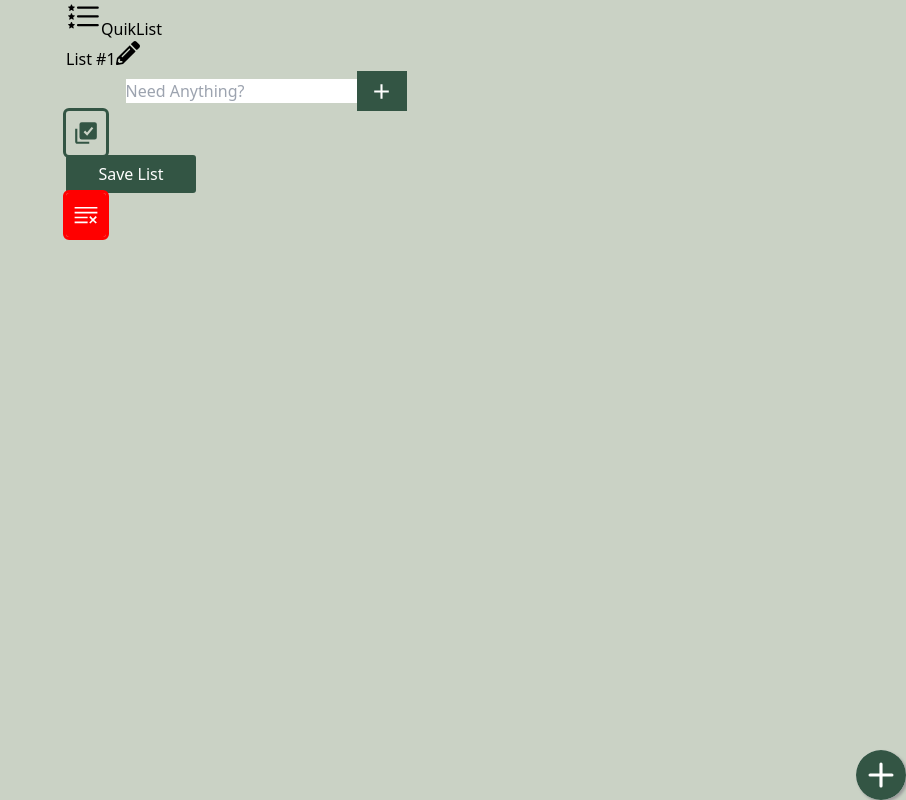
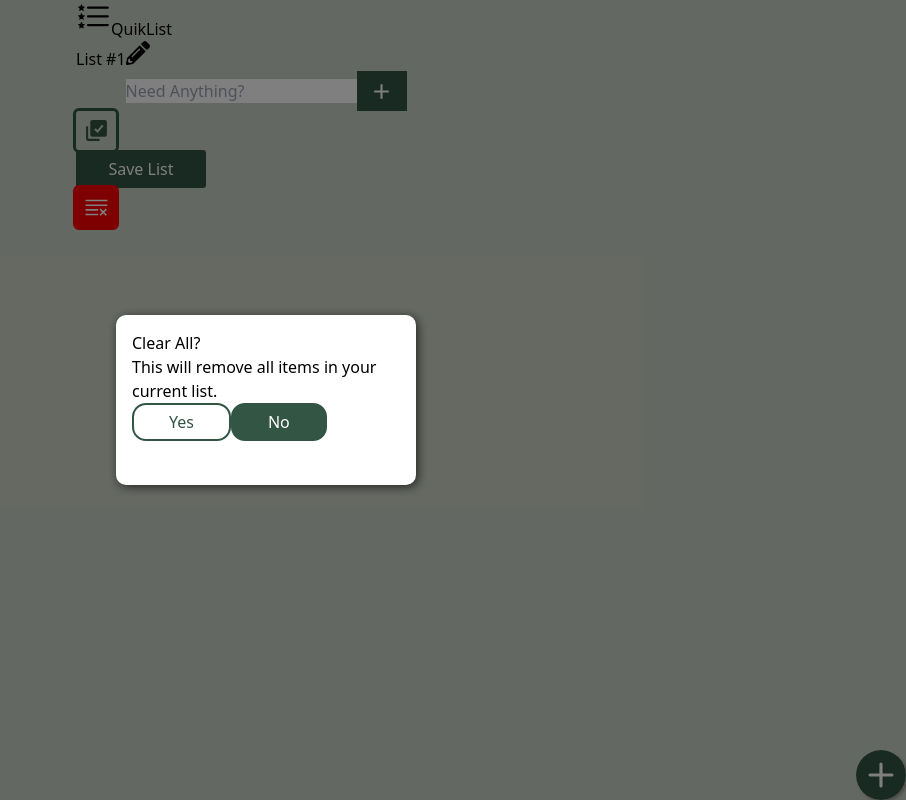
Before and after one commit to Rick3Mrtz/Grocery-List, a React (Vite) app: page / in a window 1280 px wide. Both pictures are taken after a click on the button 460 px from the left and 215 px from the top of the page. Shown: the whole page, without its empty margins (374-1280 px from the left). Built offline with nearby package versions, Linux system fonts and the light colour scheme.

Commit message:
added functionality abnd useStates to the clear all and select all buttons, working properly. Added new component Popup to have user confirm to remove all listed items on list, works properly. Styling has been applied. Fixed bug in side nav so lists are not deleting anymore.

```diff
--- a/src/App.css
+++ b/src/App.css
@@ -1,5 +1,20 @@
 :root {
   background: #CAD2C5;
+}
+
+body {
+  margin: 0;
+  display: flex;
+  justify-content: center;
+  align-items: center;
+
+}
+
+#app-container {
+  max-width: 400px;
+  box-sizing: border-box;
+  padding: 0 10px;
+
 }
 
 form {
@@ -113,3 +128,48 @@ form {
   color: white;
   width: 40px;
 }
+
+/* CLEAR ALL POPUP */
+
+.popup {
+  position: fixed;
+  background: white;
+  height: 170px;
+  width: 300px;
+  padding: 1rem;
+  top: 50%;
+  left: 50%;
+  transform: translate(-50%, -50%);
+  z-index: 1000;
+  box-shadow: 2px 2px 10px rgba(11, 11, 11, 0.721);
+  border-radius: 10px;
+}
+
+.overlay {
+  position: fixed;
+  top: 0;
+  left: 0;
+  width: 100%;
+  height: 100%;
+  background: rgba(0, 0, 0, 0.5);
+  z-index: 999;
+}
+
+#btn-yes {
+  border: solid black 2px;
+  padding: 5px 35px;
+  border-radius: 14px;
+  border-color: #354f;
+  color: #354f;
+  cursor: pointer;
+}
+
+#btn-no {
+  border: solid black 2px;
+  padding: 5px 35px;
+  border-radius: 14px;
+  background-color: #354f;
+  border-color: #354f;
+  color: white;
+  cursor: pointer;
+}
--- a/src/App.jsx
+++ b/src/App.jsx
@@ -22,6 +22,14 @@ function App() {
   const [editingListName, setEditingListName] = useState(false);
 
   const [selectedList, setSelectedList] = useState(null);
+  const [showConfirmationPopup, setShowConfirmationPopup] = useState(false);
+
+  const handleSelectAll = () => {
+    const hasUncheckedItems = todos.some(todo => !todo.completed);
+
+    setTodos(currentTodos =>
+      currentTodos.map(todo => ({ ...todo, completed: hasUncheckedItems })));
+  };
 
   // useEffect will monitor changes to 'todos' and 'listName' and save them to local storage
   useEffect(() => {
@@ -44,8 +52,6 @@ function App() {
     const storedLists = localStorage.getItem('savedLists');
     return storedLists ? JSON.parse(storedLists) : [];
   });
-
-  console.log(listName)
 
   function handleCompleteItem(id) {
     setTodos((currentTodos) =>
@@ -116,6 +122,7 @@ function App() {
         />
 
         <BottomNav />
+
         <SideNav
           showSideNav={showSideNav}
           savedLists={savedLists}
@@ -124,8 +131,15 @@ function App() {
           setSelectedList={setSelectedList}
           listName={listName}
         />
-      <SaveList todos={todos} setSavedLists={setSavedLists} listName={listName} /> {/* Pass the necessary props */}
 
+        <SaveList
+          todos={todos}
+          setTodos={setTodos}
+          setSavedLists={setSavedLists}
+          listName={listName}
+          handleSelectAll={handleSelectAll}
+          setShowConfirmationPopup={setShowConfirmationPopup}
+        />
     </>
   );
 }
--- /dev/null
+++ b/src/components/ClearAllPopup.jsx
@@ -0,0 +1,18 @@
+import React from 'react';
+
+function ClearAllPopup({ onClearTodos, onCancel }) {
+  return (
+    <>
+    <div className="popup text-center">
+        <h2 className='text-xl font-bold mb-2'>Clear All?</h2>
+      <p className='mb-4 text-sm text-neutral-500 mx-4'>This will remove all items in your current list.</p>
+      <div className="button-group flex justify-around">
+        <button id='btn-yes' onClick={onClearTodos}>Yes</button>
+        <button id='btn-no' onClick={onCancel}>No</button>
+      </div>
+    </div>
+    </>
+  );
+}
+
+export default ClearAllPopup;
--- a/src/components/GroceryList.jsx
+++ b/src/components/GroceryList.jsx
@@ -1,16 +1,11 @@
 import React, { useState, useEffect } from 'react';
 import { VscClose } from 'react-icons/vsc';
-import { VscCheck} from 'react-icons/vsc';
+import { VscCheck } from 'react-icons/vsc';
 import { BiEdit } from 'react-icons/bi';
 
 
 function GroceryList({ todos, handleCompleteItem, handleDeleteItem, setTodos, selectedList }) {
-  console.log('selectedList:', selectedList);
   const filteredTodos = todos.filter(todo => todo.list === selectedList);
-  console.log('filteredTodos:', filteredTodos);
-  console.log('all todos:', todos);
-
-
 
   const [editedItem, setEditedItem] = useState(null);
   const [updatedTitle, setUpdatedTitle] = useState('');
@@ -29,10 +24,6 @@ function GroceryList({ todos, handleCompleteItem, handleDeleteItem, setTodos, se
     localStorage.setItem('todos', JSON.stringify(updatedTodos));
   };
 
-
-
-//   Code below is for using a key to do a function desired
-
   const handleKeyPress = (e, id) => {
     if (e.key === "Enter") {
       handleUpdateItem(id);
@@ -50,8 +41,7 @@ function GroceryList({ todos, handleCompleteItem, handleDeleteItem, setTodos, se
               {todos.map((todo) => (
                 <li
                   key={todo.id}
-                className={`text-lg flex items-center justify-between ${
-                  todo.completed ? 'completed' : ''
+                  className={`text-lg flex items-center justify-between ${todo.completed ? 'completed' : ''
                     }`}
                 >
                   <div className='flex items-center'>
@@ -94,9 +84,6 @@ function GroceryList({ todos, handleCompleteItem, handleDeleteItem, setTodos, se
               ))}
             </ul>
           </div>
-        <div>
-        </div>
-
         </div>
       )}
     </>
--- a/src/components/InputForm.jsx
+++ b/src/components/InputForm.jsx
@@ -5,7 +5,6 @@ function InputForm({ setTodos }) {
   const [newItem, setNewItem] = useState('');
 
   useEffect(() => {
-    console.log('input value:', newItem);
   }, [newItem]);
 
   function handleSubmit(e) {
@@ -13,9 +12,6 @@ function InputForm({ setTodos }) {
 
     // Trim the newItem to remove leading/trailing whitespace before checking if it's empty
     const trimmedNewItem = newItem.trim();
-
-    console.log('Trimmed Item:', trimmedNewItem); // Add this line
-
 
     if (trimmedNewItem !== '') {
       const newItemObj = {
@@ -27,8 +23,6 @@ function InputForm({ setTodos }) {
     }
 
     setNewItem('');
-
-
   }
 
   return (
--- a/src/components/SaveList.jsx
+++ b/src/components/SaveList.jsx
@@ -1,26 +1,41 @@
-import React from "react";
+import React, { useState } from "react";
 import { BiSolidSelectMultiple } from 'react-icons/bi'
 import { VscClearAll } from 'react-icons/vsc'
+import ClearAllPopup from "./ClearAllPopup";
 
-function SaveList({ todos, setSavedLists, listName }) {
+function SaveList({ todos, setTodos, setSavedLists, listName, handleSelectAll }) {
+    const [showConfirmationPopup, setShowConfirmationPopup] = useState(false)
+
     const handleSaveList = () => {
         if (listName.trim() !== '' && todos.length > 0) {
-            // Create a new list using the todos
             const newList =
             {
                 listName: listName,
                 todos: todos
             };
 
-            // Add the new list to savedLists state
             setSavedLists(savedLists => [...savedLists, newList]);
         }
     };
 
+    const handleClearAllConfirmed = () => {
+        setSavedLists([]);
+        setShowConfirmationPopup(false);
+    };
+
+    const handleClearTodosConfirmed = () => {
+        setTodos([]);
+        setShowConfirmationPopup(false);
+    };
+
+    const handleClearAllCanceled = () => {
+        setShowConfirmationPopup(false);
+    };
+
     return (
-        <div className="w-full flex items-center justify-between">
-            <button id="select-all" className='btn'>
-                <BiSolidSelectMultiple size={30} />
+        <div className="flex items-center justify-between mx-2">
+            <button id="select-all" className='btn' onClick={handleSelectAll}>
+                <BiSolidSelectMultiple size={25} />
             </button>
 
             <button
@@ -31,9 +46,18 @@ function SaveList({ todos, setSavedLists, listName }) {
                 Save List
             </button>
 
-            <button id="clear-all" className='btn'>
-                <VscClearAll size={30} />
+            <button id="clear-all" className='btn' onClick={() => setShowConfirmationPopup(true)}>
+                <VscClearAll size={25} />
             </button>
+
+            {showConfirmationPopup && <div className="overlay" />}
+
+            {showConfirmationPopup && (
+                <ClearAllPopup
+                    onClearTodos={handleClearTodosConfirmed}
+                    onCancel={handleClearAllCanceled}
+                />
+            )}
         </div>
     );
 }
```
Lines whose indentation alone changed are shown as unchanged.
